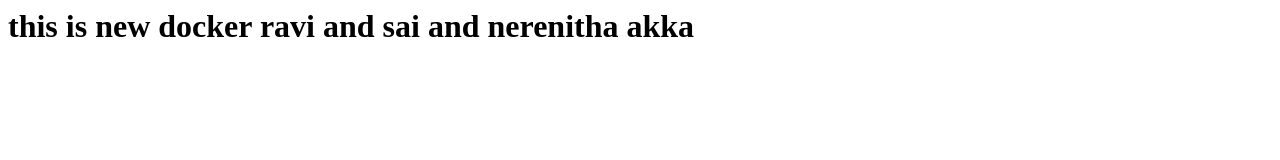
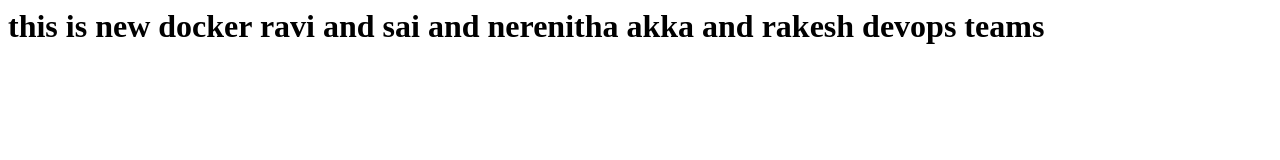
Before and after one commit to sailokesh-infolob/sai, a plain HTML site: page index.html in a window 1280 px wide. Drawn offline with Linux system fonts and the light colour scheme.

Commit message:
Update index.html

```diff
--- a/index.html
+++ b/index.html
@@ -1 +1 @@
-<h1> this is new docker ravi and sai and nerenitha akka</h1>
+<h1> this is new docker ravi and sai and nerenitha akka  and rakesh devops teams</h1>
```
